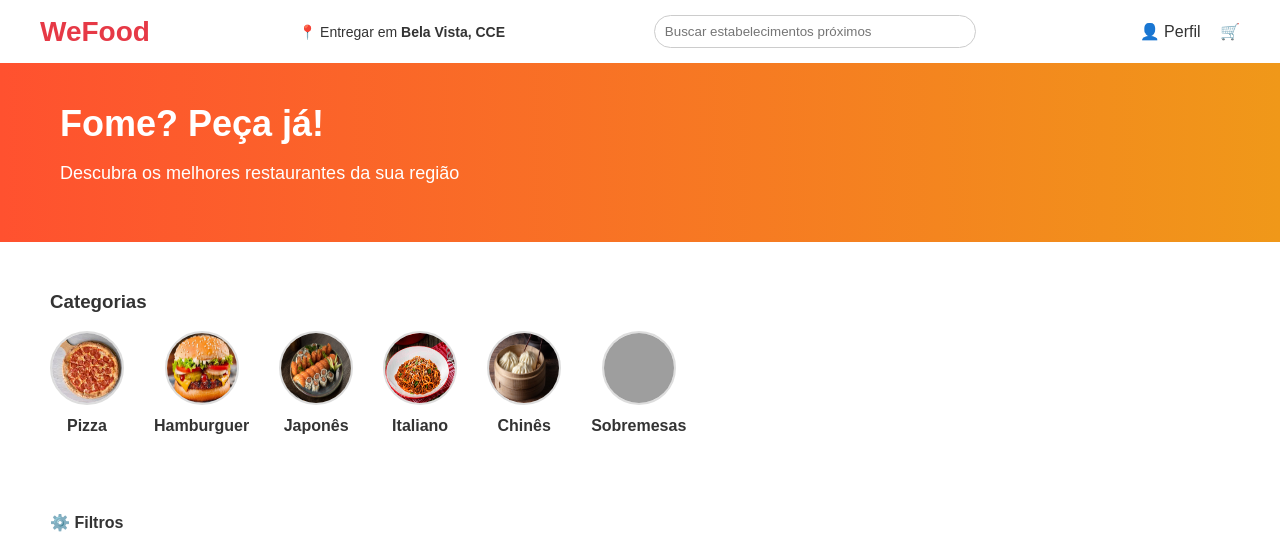
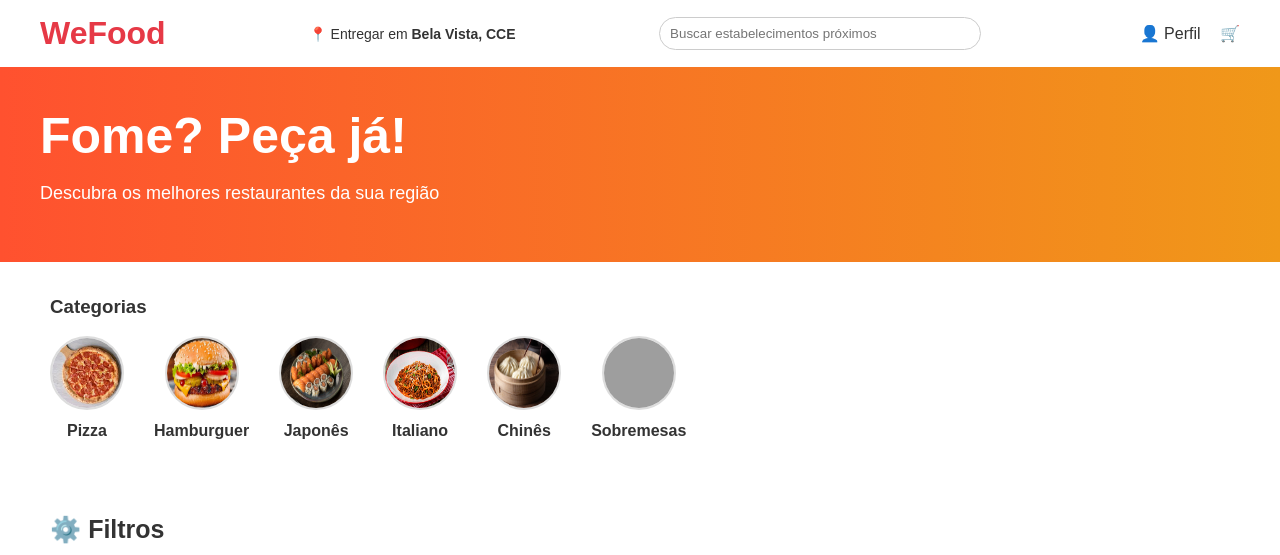
Before and after one commit to isabela-cfreitas/WeFood, a website: page public/index.html in a window 1280 px wide. Shown: the top 555 px of the page. Drawn offline with Linux system fonts and the light colour scheme; grey boxes are pictures that could not be loaded.

Commit message:
alinhando coisas

```diff
--- a/public/style/homeCliente.css
+++ b/public/style/homeCliente.css
@@ -18,7 +18,7 @@ body {
 .logo h1 {
   color: #e63946;
   margin: 0;
-  font-size: 28px;
+  font-size: 32px;
 }
 
 .logo span {
@@ -49,11 +49,11 @@ body {
 }
 
 .textBanner {
-  margin-left: 60px;
+  margin-left: 40px;
 }
 
 .banner h2 {
-  font-size: 36px;
+  font-size: 50px;
   margin: 0;
 }
 
@@ -63,7 +63,7 @@ body {
 
 /* Categorias */
 .categorias {
-  padding: 30px 50px;
+  padding: 15px 50px;
 }
 
 .categoria-lista {
@@ -91,6 +91,9 @@ body {
 /* Filtros */
 .filtros {
   padding: 10px 50px;
+}
+.filtros h4 {
+  font-size: 25px;
 }
 
 .botoes-filtro button {
```
